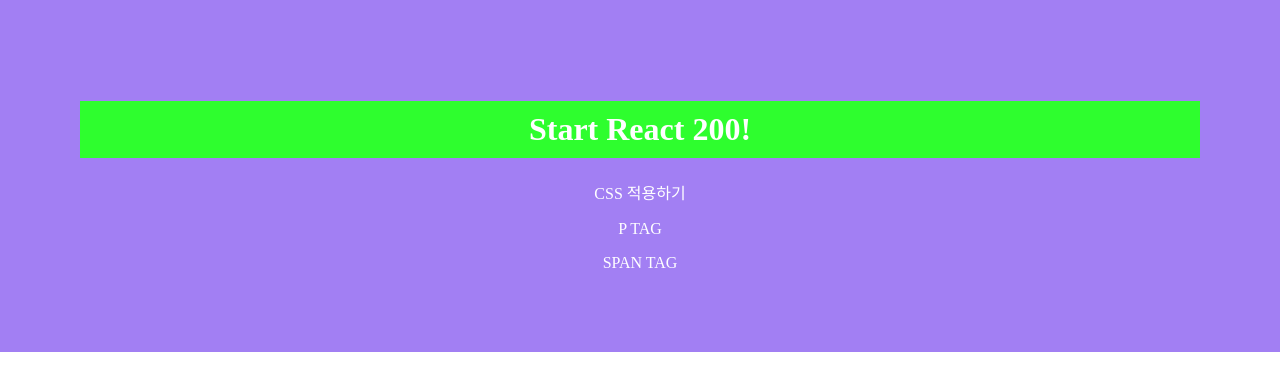
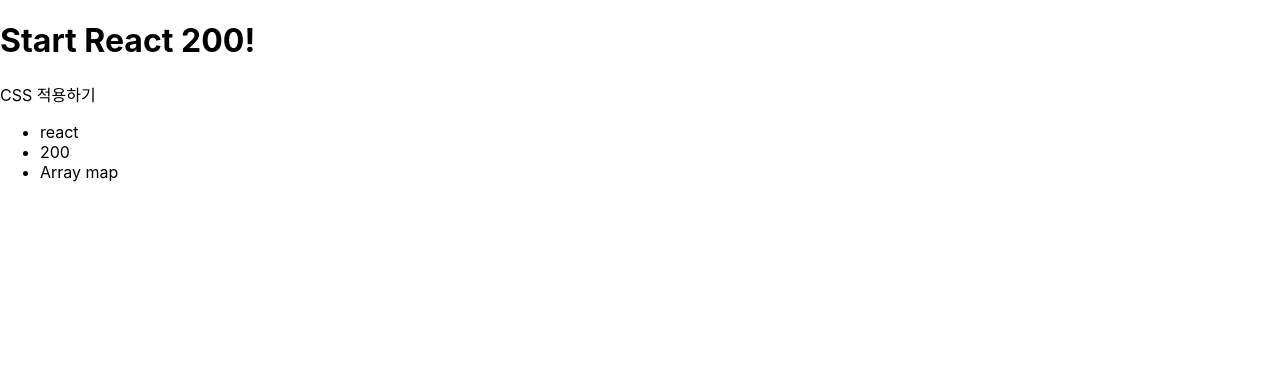
Before and after one commit to leejungyeoul/react200, a React (Create React App) app in the folder client/: page / in a window 1280 px wide. Shown: the top 390 px of the page. Built offline with nearby package versions, Linux system fonts and the light colour scheme.

Commit message:
033. map()으로 element 반환하기

```diff
--- a/client/src/App.js
+++ b/client/src/App.js
@@ -1,13 +1,13 @@
 import React from 'react';
-import './App.css';
-import Fragments from './R032_Fragments'
+// import './App.css';
+import ReturnMap from './R033_ReturnMap'
 
 function App() {
   return (
     <div>
       <h1>Start React 200!</h1>
       <p>CSS 적용하기</p>
-      <Fragments/>
+      <ReturnMap/>
     </div>
   );
 }
--- a/client/src/R032_Fragments.js
+++ /dev/null
@@ -1,14 +0,0 @@
-import React, { Component } from 'react';
-
-class R032_Fragments extends Component {
-  render() {
-    return (
-      <>
-        <p>P TAG</p>
-        <span>SPAN TAG</span>
-      </>
-    )
-  }
-}
-
-export default R032_Fragments;
--- /dev/null
+++ b/client/src/R033_ReturnMap.js
@@ -0,0 +1,18 @@
+import React, { Component } from 'react';
+
+class R033_ReturnMap extends Component {
+  render() {
+    const element_Array = [
+      <li>react</li>
+      , <li>200</li>
+      , <li>Array map</li>
+    ]
+    return (
+      <ul>
+        {element_Array.map((array_val) => array_val)}
+      </ul>
+    )
+  }
+}
+
+export default R033_ReturnMap;
```
